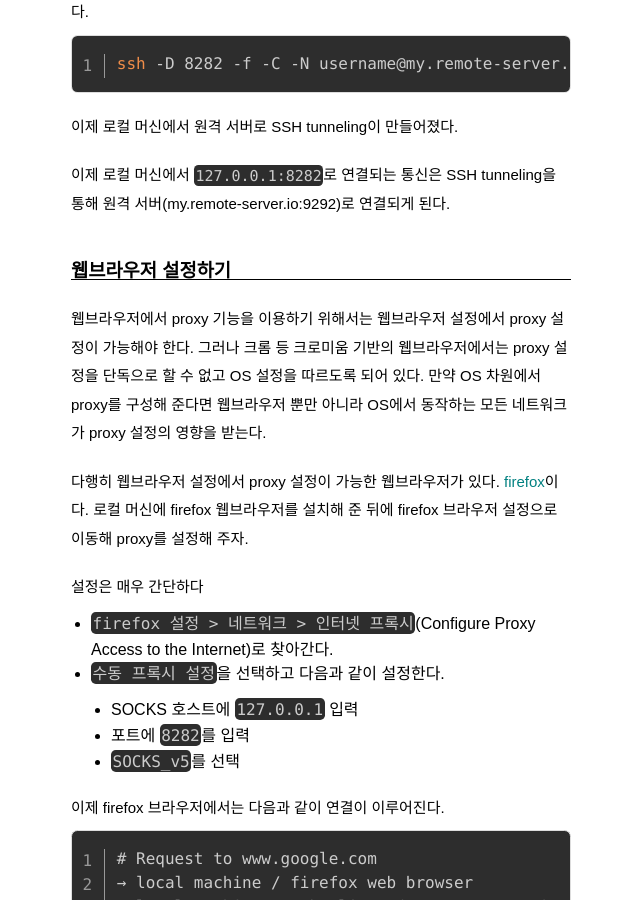
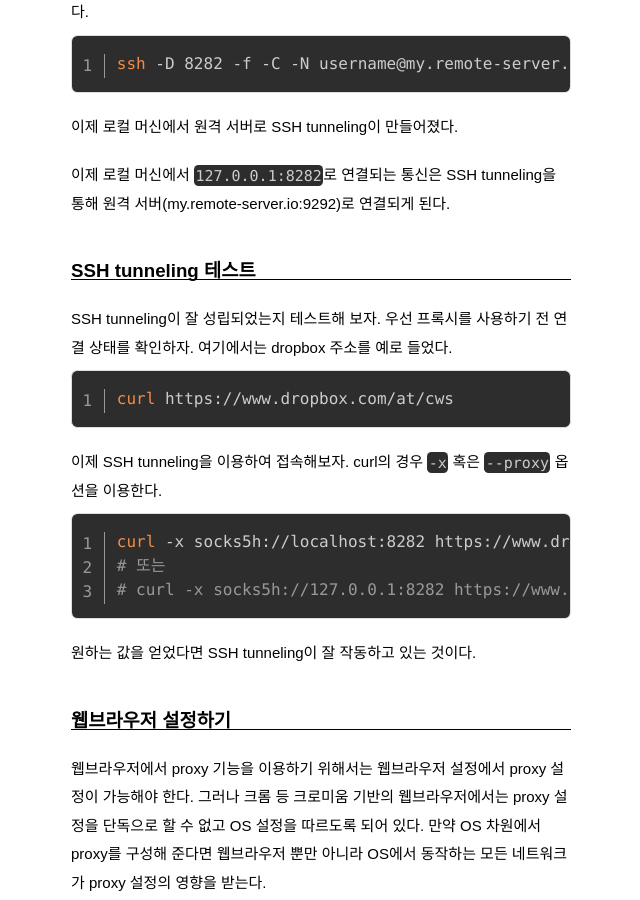
Before and after one commit to pinedance/blog, a Jekyll site: the page built from _posts/2023/07-12/2023-12-14-proxy-with-ssh-tunneling.md, in a window 1280 px wide and 900 px high, scrolled down 1649 px. Shown: the whole window, without its empty margins (319-959 px from the left). Built offline with Jekyll 4.4.1, drawn with Linux system fonts in a browser that asks for light colours; some web fonts are replaced; comment, search, counter and statistics services are not loaded.

Commit message:
update old post

````diff
--- a/_posts/2023/07-12/2023-12-14-proxy-with-ssh-tunneling.md
+++ b/_posts/2023/07-12/2023-12-14-proxy-with-ssh-tunneling.md
@@ -47,6 +47,24 @@ ssh -D 8282 -f -C -N username@my.remote-server.io -p 9292
 
 이제 로컬 머신에서 `127.0.0.1:8282`로 연결되는 통신은 SSH tunneling을 통해 원격 서버(my.remote-server.io:9292)로 연결되게 된다.
 
+### SSH tunneling 테스트
+
+SSH tunneling이 잘 성립되었는지 테스트해 보자. 우선 프록시를 사용하기 전 연결 상태를 확인하자. 여기에서는 dropbox 주소를 예로 들었다.
+
+```bash
+curl https://www.dropbox.com/at/cws
+```
+
+이제 SSH tunneling을 이용하여 접속해보자. curl의 경우 `-x` 혹은 `--proxy` 옵션을 이용한다.
+
+```bash
+curl -x socks5h://localhost:8282 https://www.dropbox.com/at/cws
+# 또는
+# curl -x socks5h://127.0.0.1:8282 https://www.dropbox.com/at/cws
+```
+
+원하는 값을 얻었다면 SSH tunneling이 잘 작동하고 있는 것이다.
+
 ### 웹브라우저 설정하기
 
 웹브라우저에서 proxy 기능을 이용하기 위해서는 웹브라우저 설정에서 proxy 설정이 가능해야 한다. 그러나 크롬 등 크로미움 기반의 웹브라우저에서는 proxy 설정을 단독으로 할 수 없고 OS 설정을 따르도록 되어 있다. 만약 OS 차원에서 proxy를 구성해 준다면 웹브라우저 뿐만 아니라 OS에서 동작하는 모든 네트워크가 proxy 설정의 영향을 받는다.
````
